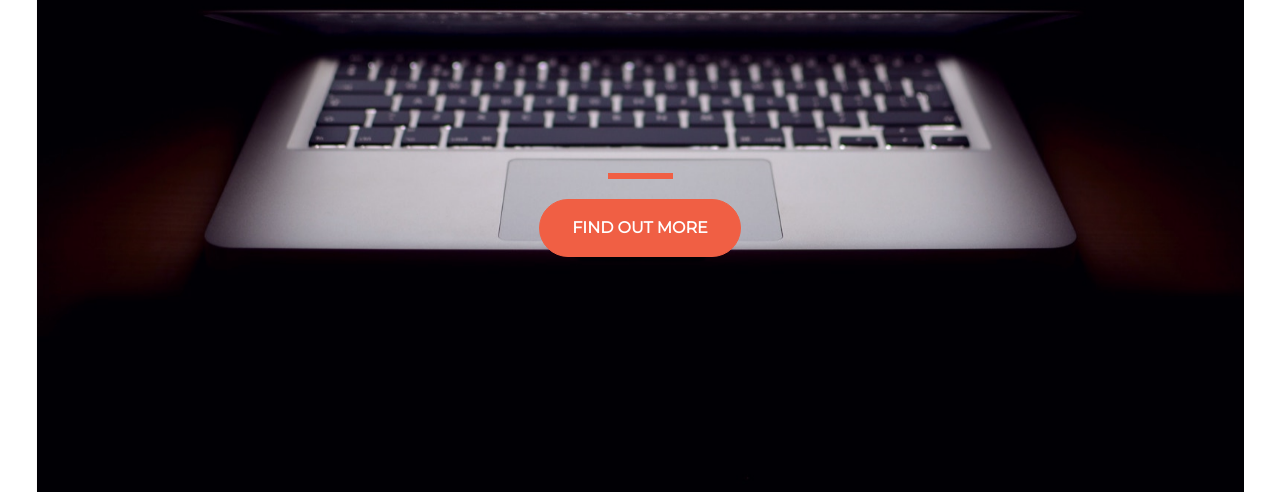
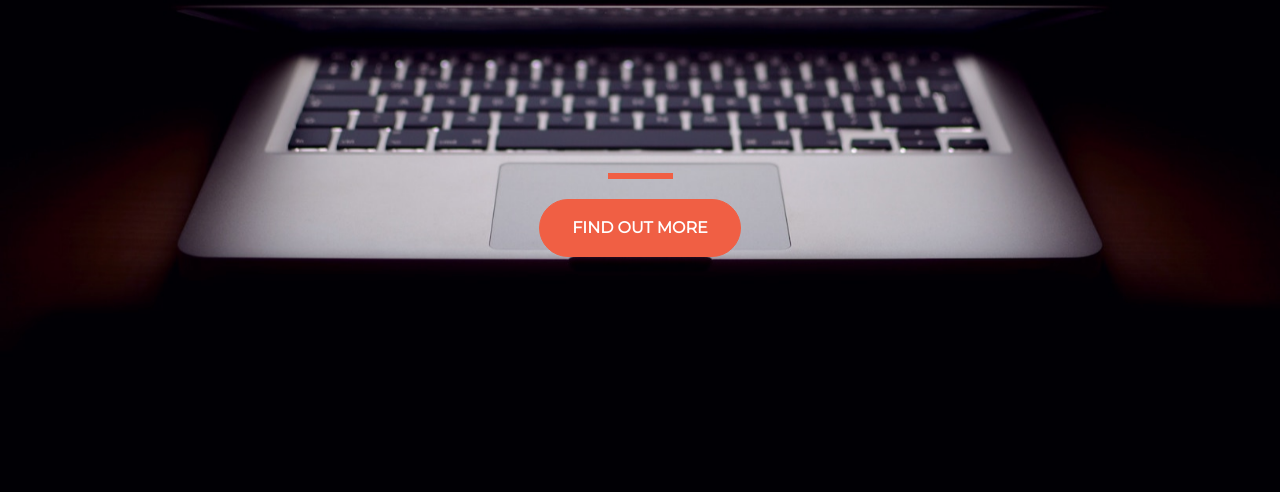
Before and after one commit to Deborah-Mokeira/My-first-startup-page, a plain HTML site: page index.html in a window 1280 px wide. Shown: the part 308-800 px from the top of the page. Drawn offline with nearby package versions, Linux system fonts and the light colour scheme.

Commit message:
Update style.css

```diff
--- a/style.css
+++ b/style.css
@@ -4,10 +4,10 @@ html {
   height: 100%;
   font-family: "Montserrat", sans-serif;
   background: url(header.jpg) no-repeat center center fixed;
-   -webkit-background-size: contain;
-  -moz-background-size: contain;
-  -o-background-size: contain;
-  background-size: contain;
+   -webkit-background-size: ;
+  -moz-background-size: cover;
+  -o-background-size: cover;
+  background-size: cover;
 
 }
 h1 {
```
